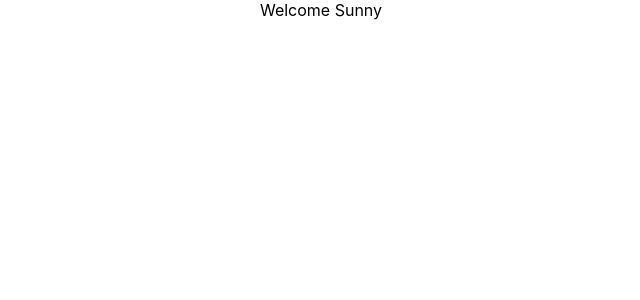
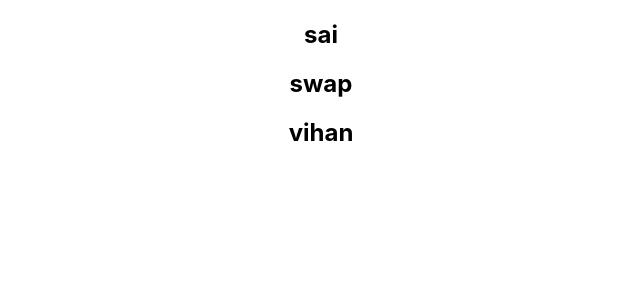
Before and after one commit to swapnilranmale2003/getapi_react, a React (Create React App) app in the folder my-app/: page / in a window 1280 px wide. Shown: the top 300 px of the page, without its empty margins (319-959 px from the left). Built offline with nearby package versions, Linux system fonts and the light colour scheme.

Commit message:
List Rendering

```diff
--- a/my-app/src/App.js
+++ b/my-app/src/App.js
@@ -8,6 +8,7 @@ import EventBinding from './components/EventBinding';
 import FunctionClick from './components/FunctionClick';
 import ParentsComponent from './components/ParentsComponent';
 import UserGreeting from './components/UserGreeting';
+import NameList from './components/NameList';
 function App() {
   // const [data,setData]=useState(null);
   // const [edata,setEdata]=useState(null);
@@ -28,7 +29,8 @@ function App() {
     //  <ClassClick />
     //  <EventBinding/>
     //  <ParentsComponent />
-     <UserGreeting />
+    //  <UserGreeting />
+    <NameList />
      }
     </div>
   );
--- /dev/null
+++ b/my-app/src/components/NameList.js
@@ -0,0 +1,31 @@
+import React from 'react'
+
+function NameList() {
+    const persons = [
+        {
+            id:1,
+            name:'sai',
+            age:30
+        },
+        {
+            id:2,
+            name:'swap',
+            age:33
+        },
+        {
+            id:3,
+            name:'vihan',
+            age:40
+        },
+
+    ]
+    // const name = ['A', 'B', 'C'];
+    const personList = persons.map(person=>(
+        <h2>{person.name}</h2>
+    ))
+    return (
+        <div>{personList}</div>
+    )
+}
+
+export default NameList
```
